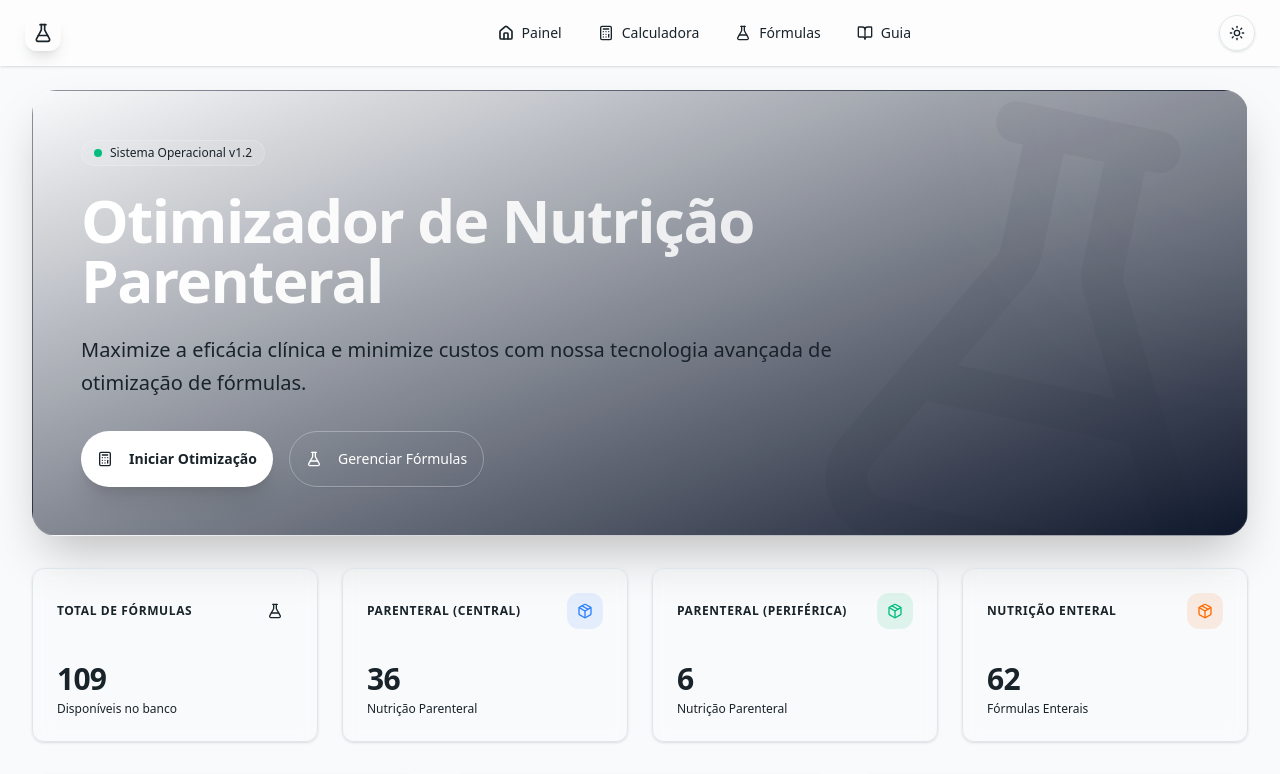
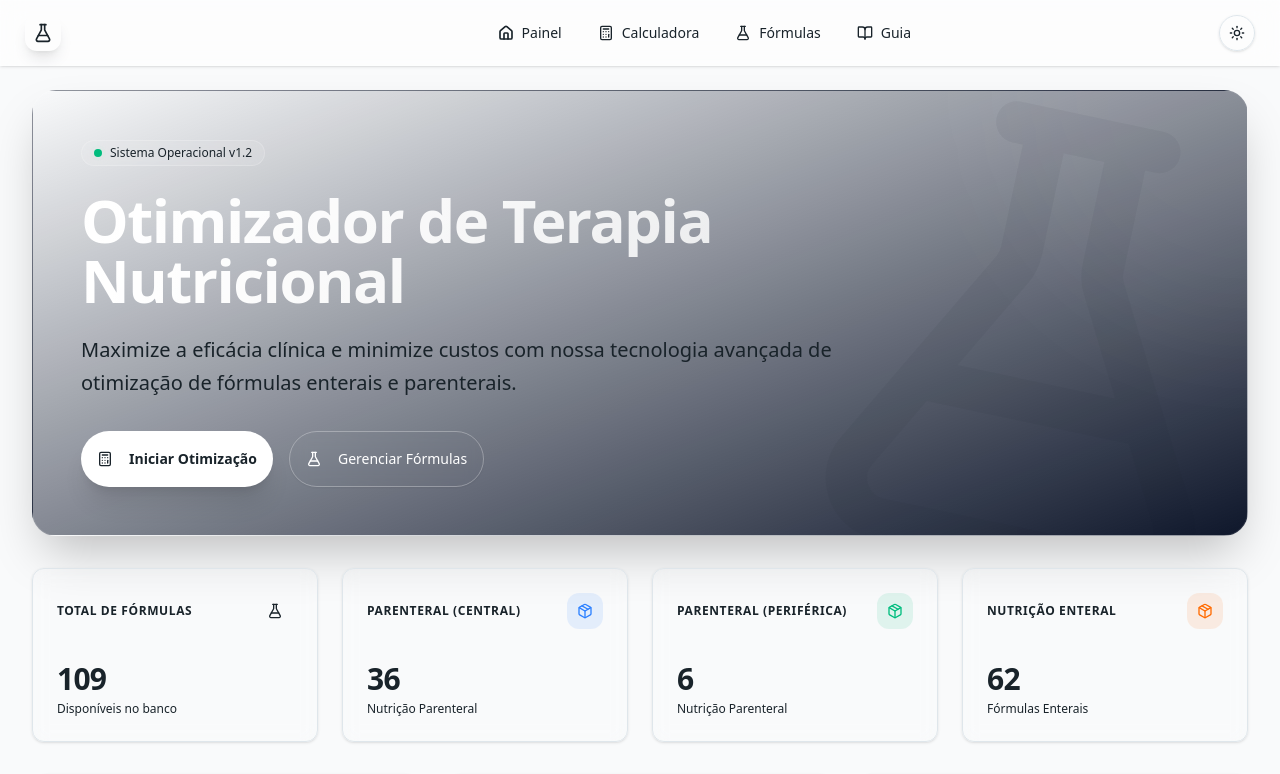
Before and after one commit to haroldofalcao/optinutri, a Next.js app: page / in a window 1280 px wide. Shown: the top 774 px of the page. Built offline with nearby package versions, Linux system fonts and the light colour scheme.

Commit message:
fix(dashboard): update hero title to include enteral nutrition scope

```diff
--- a/src/components/Dashboard.tsx
+++ b/src/components/Dashboard.tsx
@@ -65,10 +65,10 @@ export default function Dashboard() {
                         Sistema Operacional v1.2
                     </div>
                     <h1 className="text-4xl md:text-6xl font-black mb-6 tracking-tight bg-gradient-to-r from-white to-white/80 bg-clip-text text-transparent">
-                        Otimizador de Nutrição Parenteral
+                        Otimizador de Terapia Nutricional
                     </h1>
                     <p className="text-lg md:text-xl text-primary-foreground/90 mb-8 leading-relaxed font-light">
-                        Maximize a eficácia clínica e minimize custos com nossa tecnologia avançada de otimização de fórmulas.
+                        Maximize a eficácia clínica e minimize custos com nossa tecnologia avançada de otimização de fórmulas enterais e parenterais.
                     </p>
                     <div className="flex flex-col sm:flex-row gap-4">
                         <Button
```
